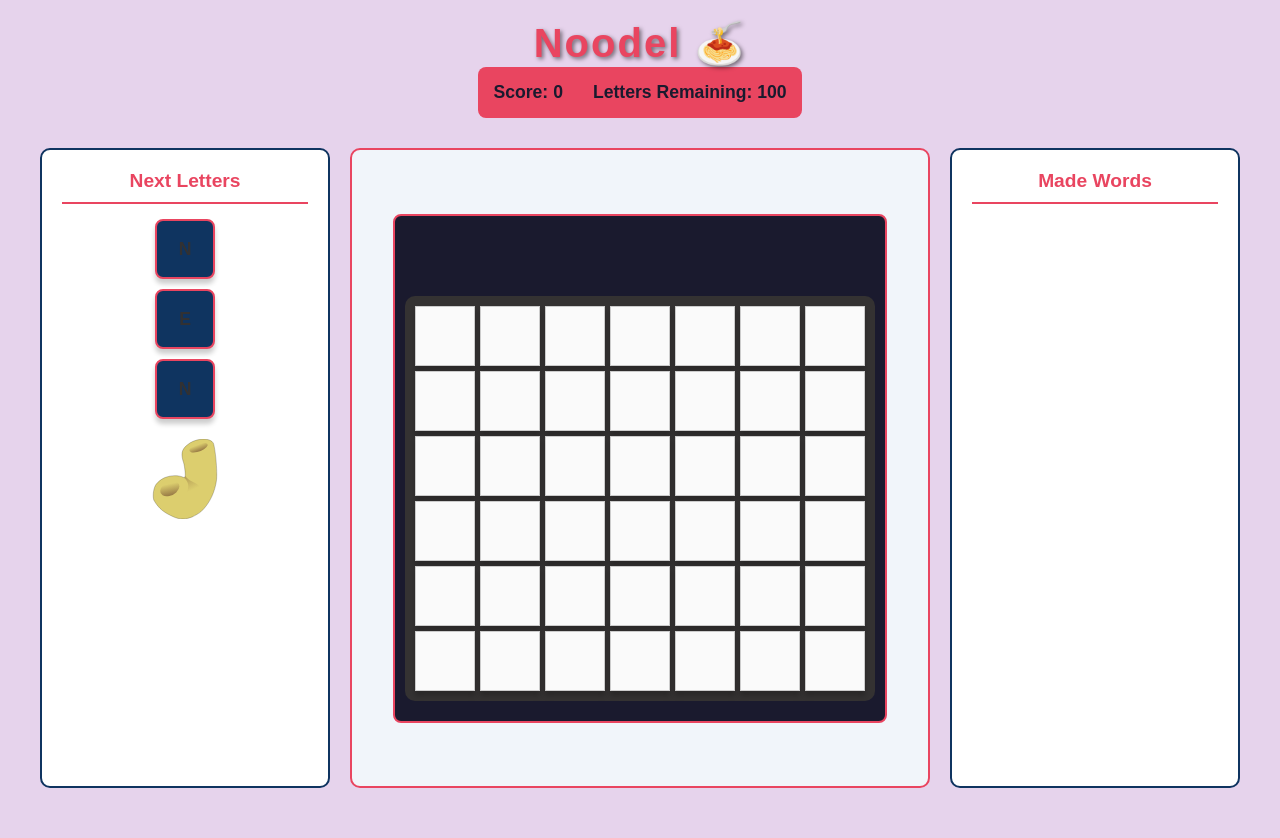
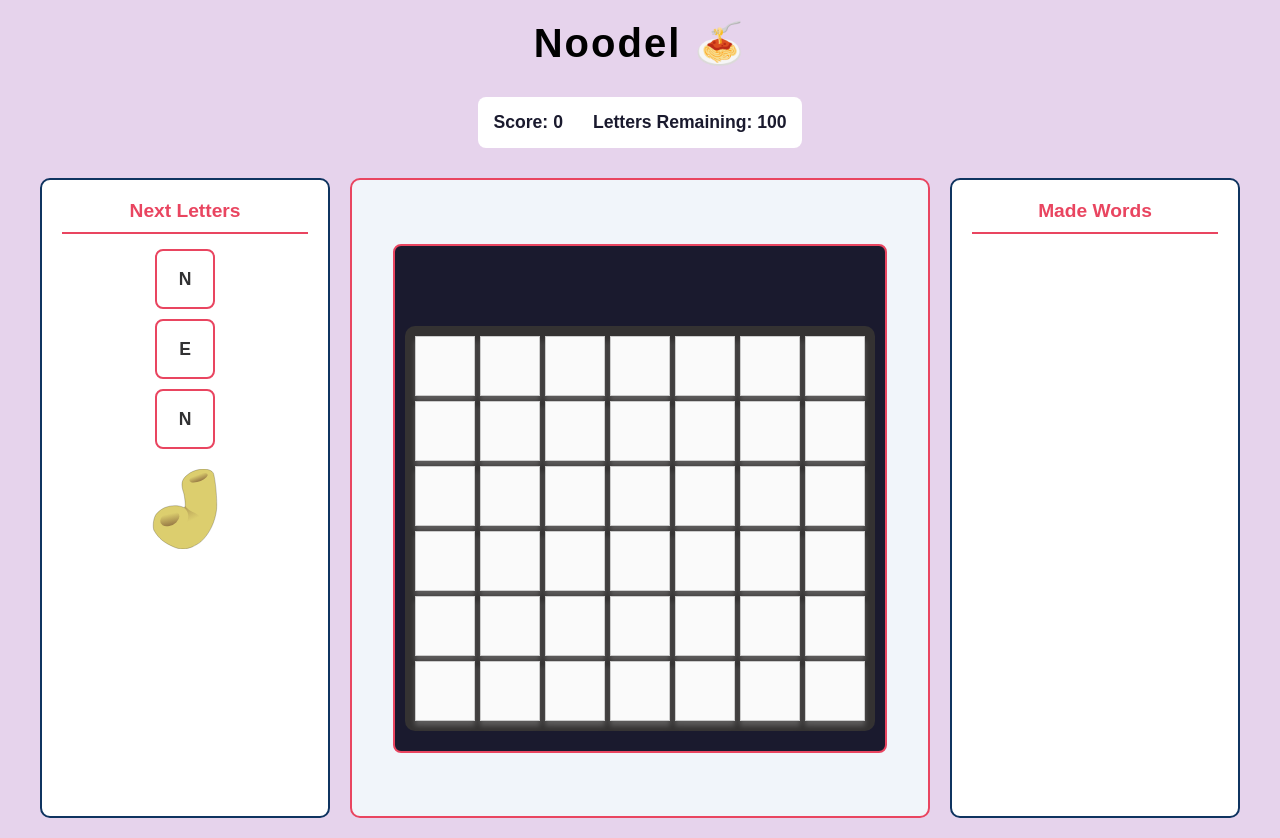
Before and after one commit to yidinghou/wordtris, a website with bundled scripts: page docs/index.html in a window 1280 px wide. Before the commit the page ends 808 px from the top, so only its background shows below. Built offline with nearby package versions, Linux system fonts and the light colour scheme.

Commit message:
update colors and spacing

```diff
--- a/docs/styles/styles.css
+++ b/docs/styles/styles.css
@@ -107,15 +107,14 @@ body {
 
 .game-title {
     font-size: 2.5em;
-    color: #e94560;
-    text-shadow: 2px 2px 4px rgba(0, 0, 0, 0.5);
+    color: #000000;
     margin: 0;
     font-weight: bold;
     letter-spacing: 2px;
 }
 
 .score-container {
-    background-color: #e94560;
+    background-color: #ffffff;
     color: #1a1a2e;
     padding: 15px;
     border-radius: 8px;
@@ -123,6 +122,7 @@ body {
     font-size: 1.1em;
     font-weight: bold;
     margin-bottom: 10px;
+    margin-top: 30px; /* Add this line for more space from title */
     display: flex;
     gap: 30px;
     align-items: center;
@@ -158,7 +158,7 @@ body {
   background-color: var(--tile-background);
   color: var(--tile-text-color);
   border: 1px solid #ccc;
-  box-shadow: 0 5px 5px rgba(0, 0, 0, 0.2);
+  box-shadow: 0 5px 5px rgba(255, 255, 255, 0.2);
   transition: transform 0.3s ease, background-color 0.25s ease, box-shadow 0.25s ease;
   display: flex;
   justify-content: center;
@@ -175,7 +175,7 @@ body {
 }
 
 #preview-container .tile {
-    background-color: #0f3460;
+    background-color: #ffffff;
     border: 2px solid #e94560;
     border-radius: 8px;
     padding: 15px;
```
